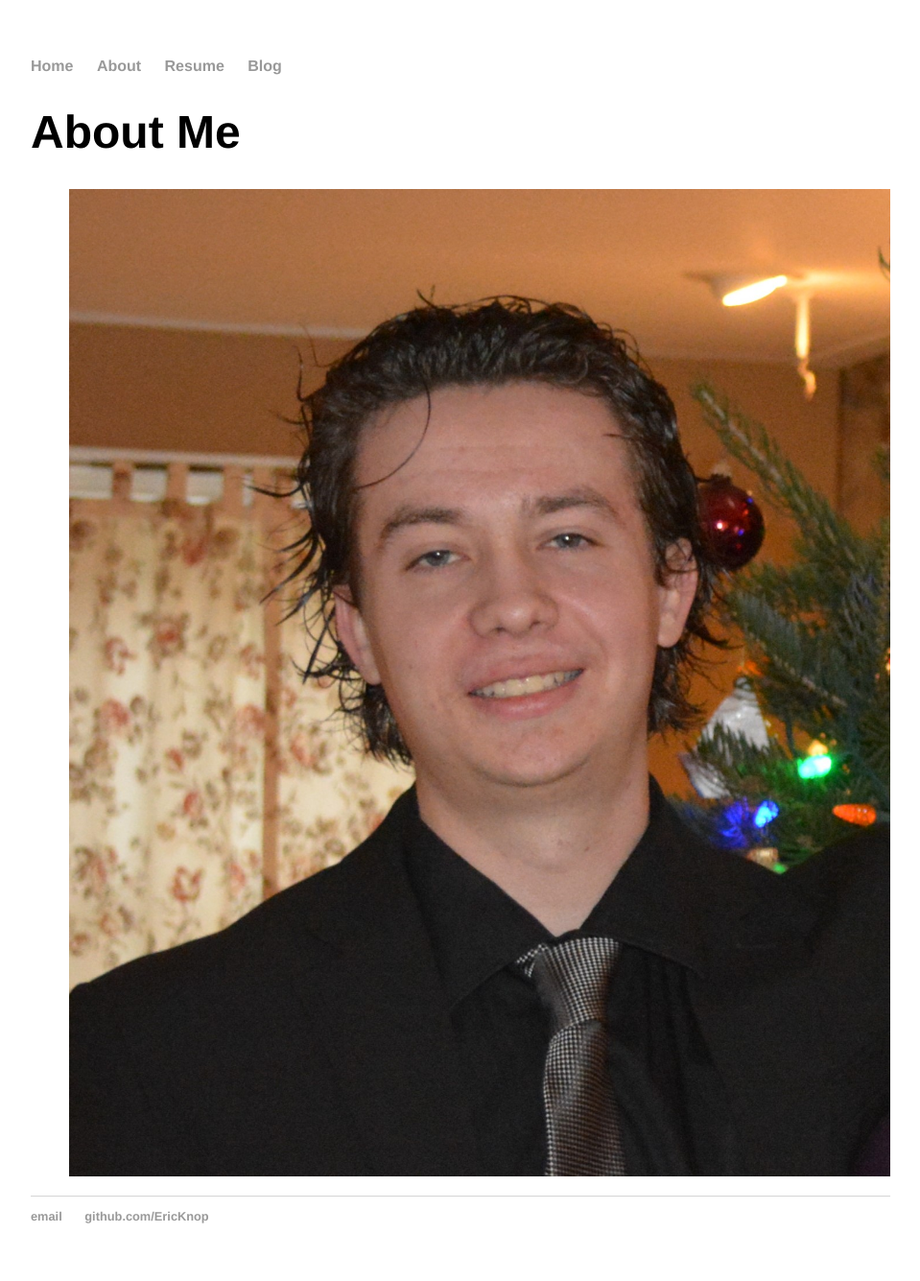
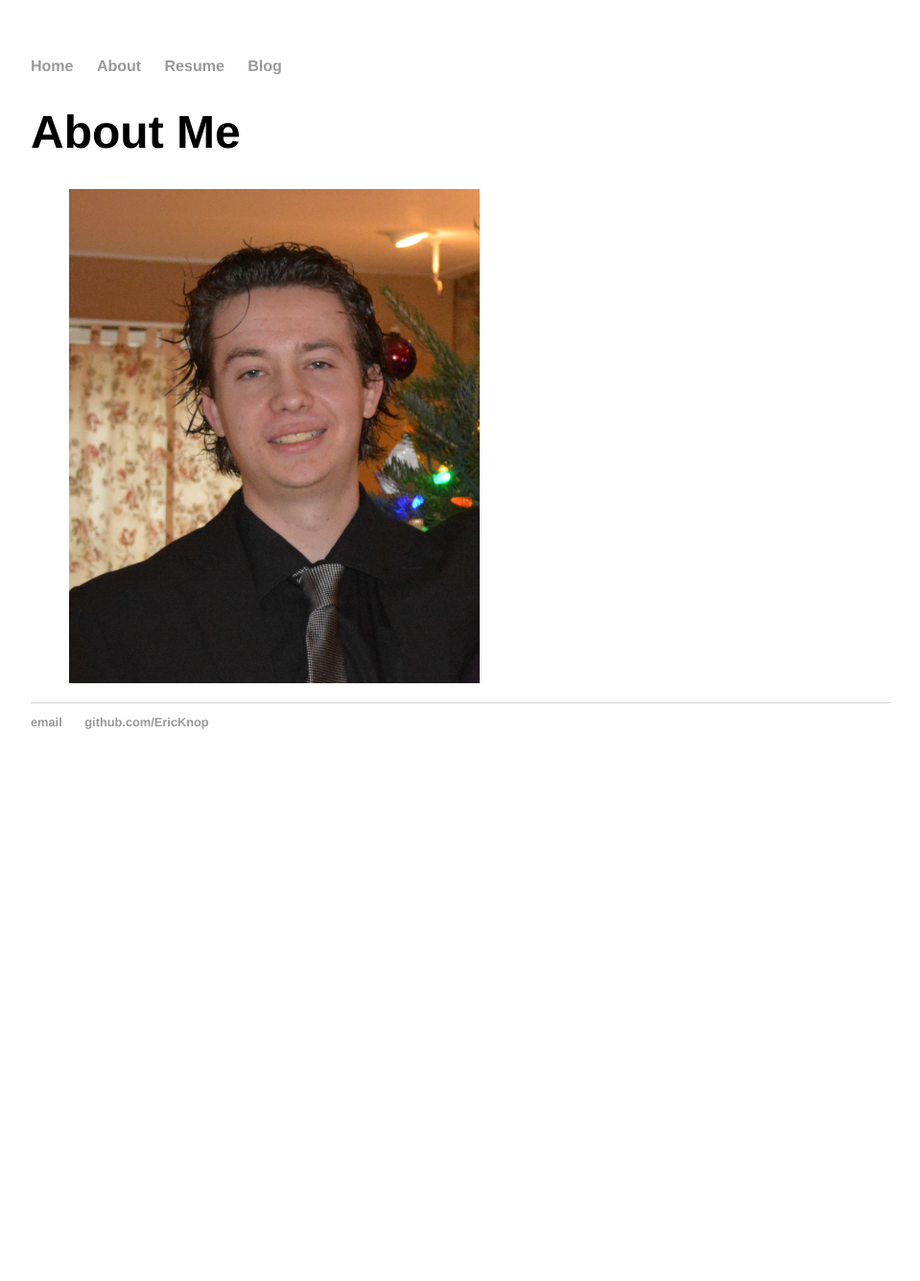
Before and after one commit to EricKnop/EricKnop.github.io, a Jekyll site: the page built from about/index.html, in a window 1280 px wide. Shown: the whole page at 96% size, without its empty margins (160-1119 px from the left). Built offline with Jekyll 4.4.1, drawn with Linux system fonts in a browser that asks for light colours; after the commit the page ends 900 px from its top, so only the background shows below that.

Commit message:
Update index.html

```diff
--- a/about/index.html
+++ b/about/index.html
@@ -4,4 +4,4 @@ title: About Me
 ---
 	<h1>{{ page.title }}</h1>
 	<ul class="about me">
-	<img src = "https://github.com/EricKnop/EricKnop.github.io/blob/master/images/DSC_0052%20(2).JPG?raw=true", height = 100%, width = 100%>
+	<img src = "https://github.com/EricKnop/EricKnop.github.io/blob/master/images/DSC_0052%20(2).JPG?raw=true", height = 50%, width = 50%>
```
